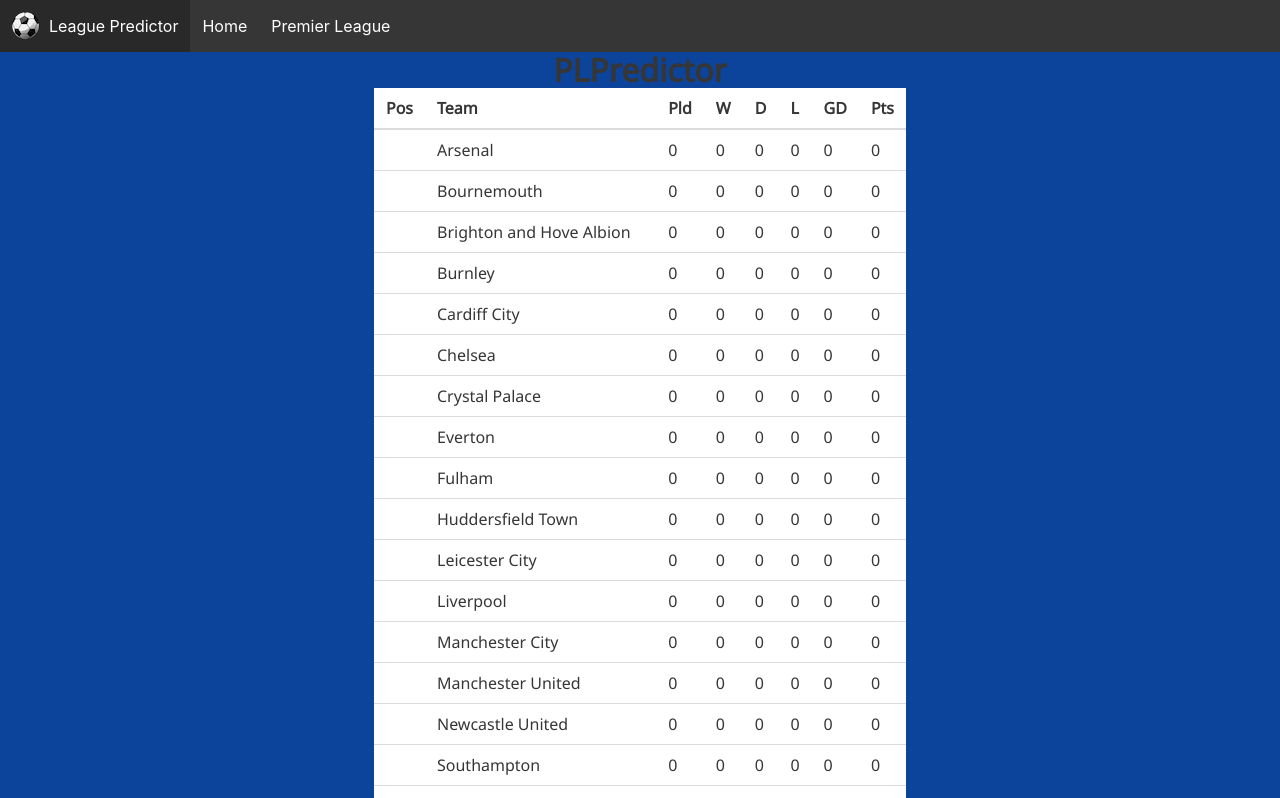
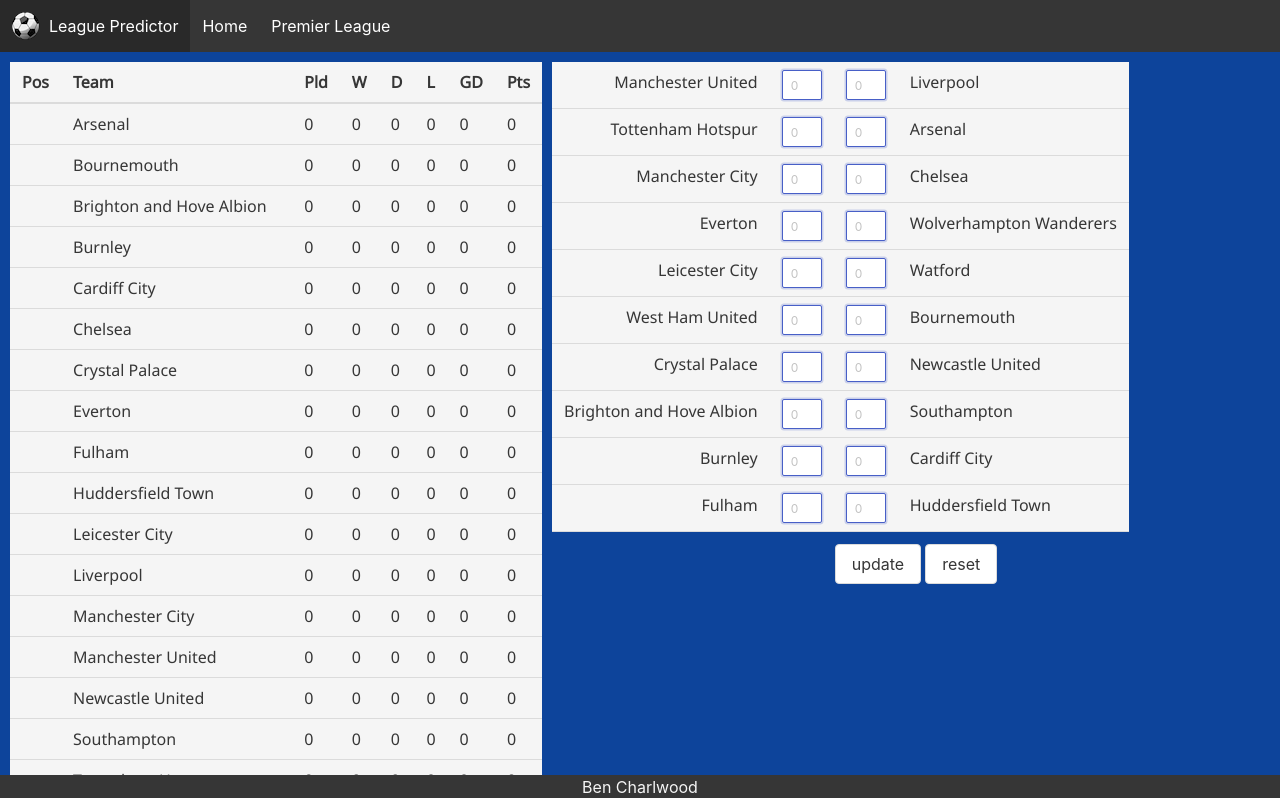
Before and after one commit to benjicwood/PLPredictor, an Angular app: page /PL in a window 1280 px wide. Shown: the top 798 px of the page. Built offline with nearby package versions, Linux system fonts and the light colour scheme.

Commit message:
bit of tidying and styling

```diff
--- a/src/app/premier-league/premier-league.component.html
+++ b/src/app/premier-league/premier-league.component.html
@@ -1,16 +1,9 @@
 <div class="overlay">
-  <div>
-	  <a href="">
-  <h1 class="title">
-    {{ title }}
-  </h1>
-  </a>
 
 	<!-- table -->
-  <div>
-  <table class="table">
+  <table class="league-table">
+
     <thead>
-
       <tr>
         <th><abbr title="Position">Pos</abbr></th>
         <th>Team</th>
@@ -22,13 +15,11 @@
         <th><abbr title="Points">Pts</abbr></th>
       </tr>
     </thead>
-    <tfoot>
-    </tfoot>
+
      <tbody>
       <tr *ngFor="let team of league">
         <th></th>
-        <td>{{team.team}}
-        </td>
+        <td>{{team.team}}</td>
         <td>{{team.played}}</td>
         <td>{{team.won}}</td>
         <td>{{team.drawn}}</td>
@@ -36,35 +27,36 @@
         <td>{{team.gd}}</td>
         <td>{{team.points}}</td>
       </tr>
-      <tr>
      </tbody>
+
   </table>
+
+	<!-- fixtures -->
+  <table class="fixtures-table">
+
+	<tbody>
+   	 <tr *ngFor="let fixture of fixtures">
+        <td style="text-align:right;"><abbr title="Home">{{fixture.home}}</abbr></td>
+         <td><abbr title="HomeG"></abbr>
+		   <div>
+          <input class="input is-small is-focused" style="width:40px;" [(ngModel)]="fixture.homeScore" type="number" id="name" name="name" required minlength="0" maxlength="2" placeholder="0" size="2">
 	       </div>
+	    </td>
+         <td><abbr title="AwayG"></abbr>
+		    <div>
+		<input class="input is-small is-focused" style="width:40px" [(ngModel)]="fixture.awayScore" type="number" id="name" name="name" required minlength="0" maxlength="2" placeholder="0" size="2">
+            </div>
+	    </td>
+        <td><abbr title="Away">{{fixture.away}}</abbr></td>
+      </tr>
+   	</tbody>
+
+  </table>
+
+	<!-- buttons -->
   <div class="buttonwrapper">
   	<button class="button" (click)="matchResultsUpdateTable(this.fixtures)">update</button>
-</div>
-<div class="buttonwrapper">
   	<button class="button" (click)="reset()">reset</button>
   </div>
 
-<div>
-<table class="table">
-<tbody>
-    <tr *ngFor="let fixture of fixtures">
-        <td><abbr title="Home">{{fixture.home}}</abbr></td>
-        <td><abbr title="HomeG"></abbr><div>
-            <input [(ngModel)]="fixture.homeScore" type="number" id="name" name="name" required
-               minlength="0" maxlength="2" placeholder="0" size="2">
-          </div></td>
-        <td><abbr title="AwayG"></abbr><div>
-            <input [(ngModel)]="fixture.awayScore" type="number" id="name" name="name" required
-               minlength="0" maxlength="2" placeholder="0" size="2">
-          </div></td>
-        <td><abbr title="Away">{{fixture.away}}</abbr></td>
-    </tr>
-
-</tbody>
-</table>
 </div>
-
-</div>
--- a/src/app/premier-league/premier-league.component.scss
+++ b/src/app/premier-league/premier-league.component.scss
@@ -1,47 +1,31 @@
-body {
-
-  /* Set rules to fill background */
-  min-height: 100%;
-  min-width: 1024px;
-
-  /* Set up proportionate scaling */
-  width: 100%;
-  height: auto;
-
-  /* Set up positioning */
-  position: fixed;
-  margin: 0;
-  left: 0;
-}
-
 .overlay {
-    position: fixed;
-
-    min-height: 100%;
-    min-width: 1024px;
-
-    position: fixed;
-   // margin-top: 20px;
+   height: auto;
+    width: 100%;
     left: 0;
-
-    width: 100%;
-    height: auto;
-
     background: #0d449b;
-    z-index: 10;
     overflow-y: scroll;
 }
 
-.table {
-    background-color: white;
+.league-table {
+    background-color: whitesmoke;
     color: #363636;
     border-collapse: collapse;
-    margin: 0 auto;
+    margin: 10px 10px 35px 10px;
+    font-family: 'Noto Sans', sans-serif;
+    float: left;
+  }
+
+  .fixtures-table {
+    background-color: whitesmoke;
+    color: #363636;
+    border-collapse: collapse;
+    margin: 10px;
     font-family: 'Noto Sans', sans-serif;
   }
 
-  .table td,
-  .table th {
+
+  td,
+  th {
     border: 1px solid #dbdbdb;
     border-width: 0 0 1px;
     padding: 0.5em 0.75em;
@@ -49,32 +33,21 @@
     text-decoration: none;
   }
 
-  .table thead {
+  thead {
     background-color: transparent;
   }
 
-  .table thead td,
-  .table thead th {
+ thead td,
+ thead th {
     border-width: 0 0 2px;
     color: #363636;
     text-decoration: none;
   }
-
-.leaguetable {
-    width:800px;
-
-}
-
-.title {
-  text-align: center;
-  font-family: 'Noto Sans', sans-serif;
-}
 
 .buttonwrapper {
   text-align: center;
 }
 
 .button {
-  margin:auto;
-  display: block;
+  margin: 2px;
 }
```
Lines whose indentation alone changed are shown as unchanged.
